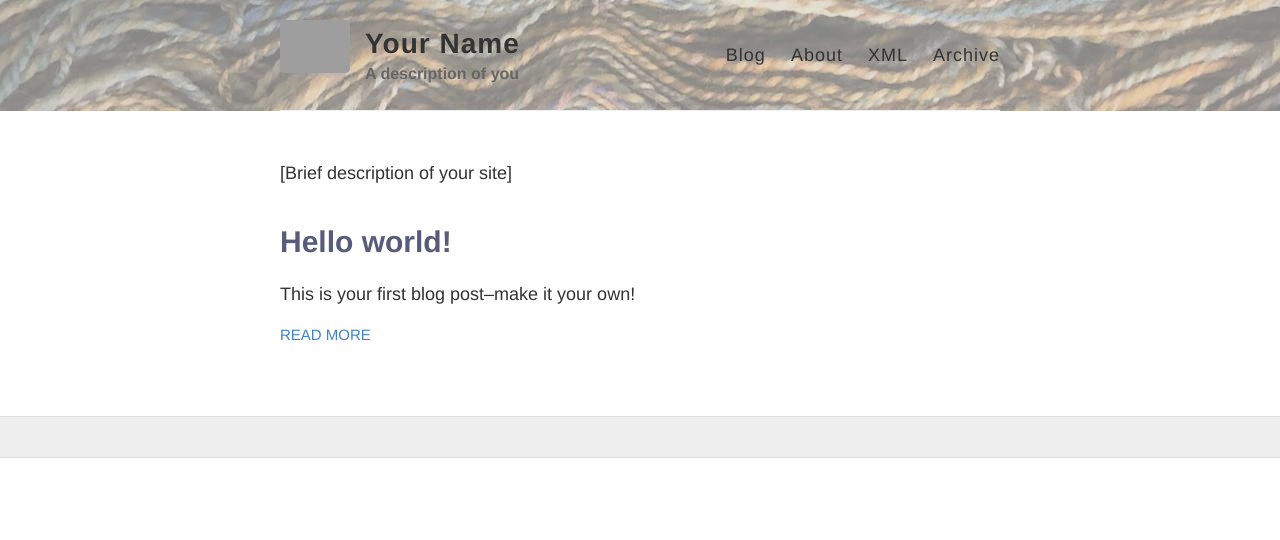
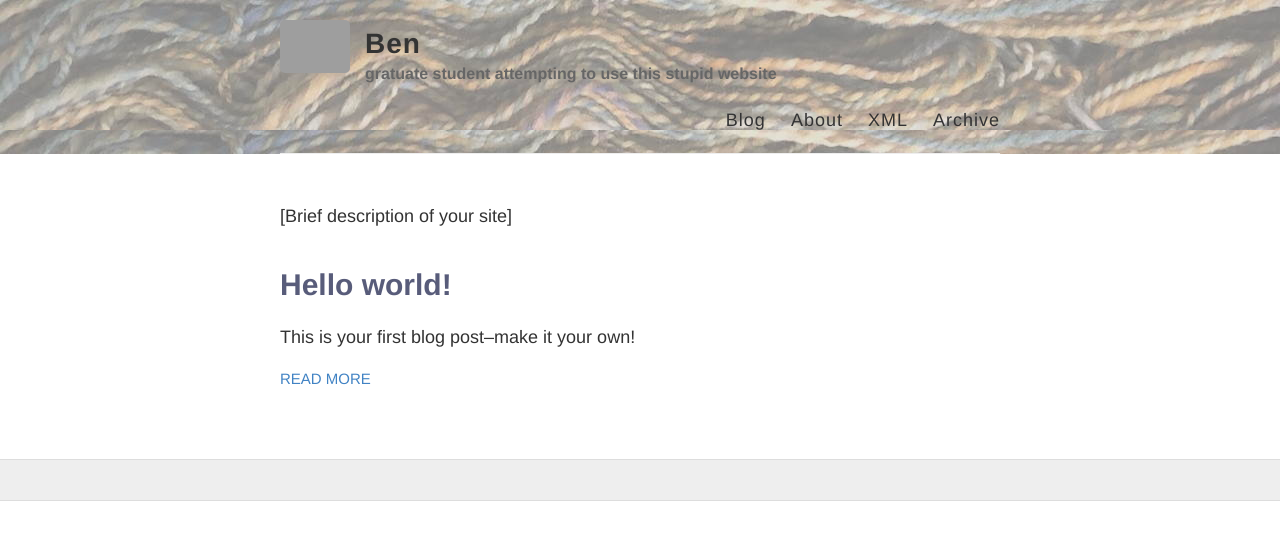
Before and after one commit to bfederlin/bfederlin.github.io, a Jekyll site: the page built from index.html, in a window 1280 px wide. Shown: the top 540 px of the page. Built offline with Jekyll 4.4.1, drawn with Linux system fonts in a browser that asks for light colours; grey boxes are pictures that could not be loaded.

Commit message:
Update _config.yml

```diff
--- a/_config.yml
+++ b/_config.yml
@@ -3,13 +3,13 @@
 #
 
 # Name of your site (displayed in the header)
-name: Your Name
+name: Ben
 
 # Short bio or description (displayed in the header)
-description: A description of you
+description: gratuate student attempting to use this stupid website
 
 # URL of your avatar or profile pic
-avatar: https://raw.githubusercontent.com/[yourusername]/[yourusername].github.io/master/images/[filename].jpg
+avatar: https://upload.wikimedia.org/wikipedia/commons/1/1c/Ontzet_van_Leiden%2C_1574%2C_RP-P-1944-2304.jpg
 
 #
 # Flags below are optional
```
